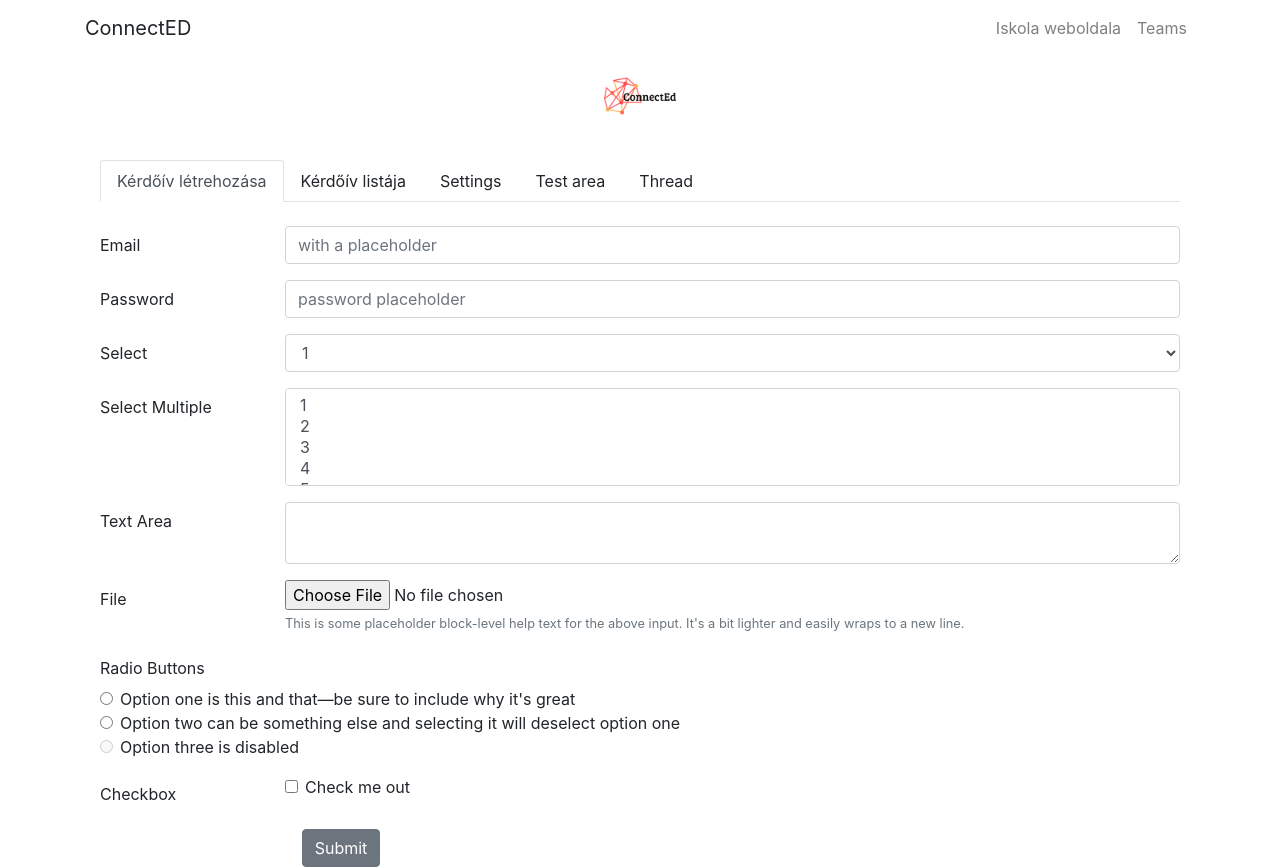
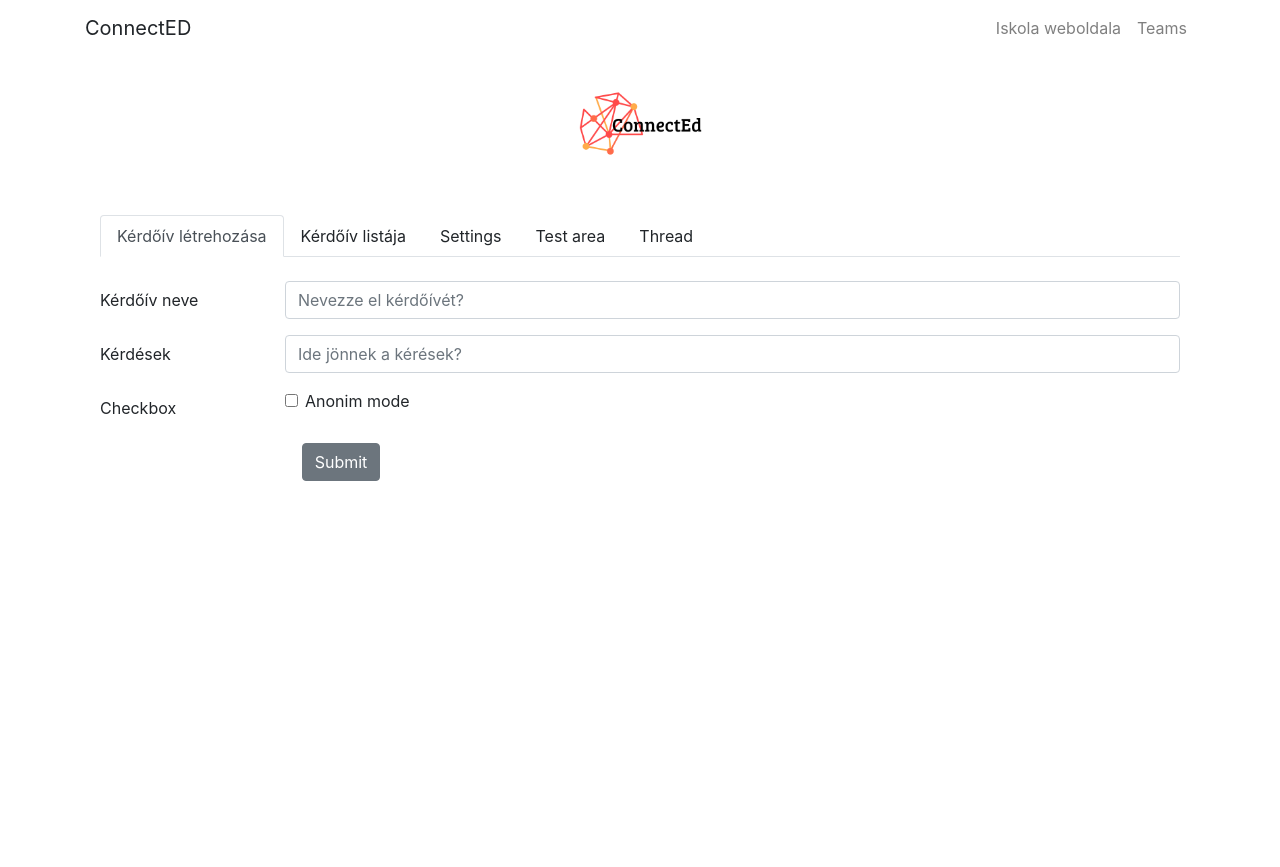
Before and after one commit to TothRudolf/Connect-ED, a React (Create React App) app: page / in a window 1280 px wide. After the commit the page ends 800 px from the top, so only its background shows below. Built offline with nearby package versions, Linux system fonts and the light colour scheme.

Commit message:
tanarkerdoivupdate

```diff
--- a/src/App.js
+++ b/src/App.js
@@ -110,7 +110,7 @@ class App extends React.Component {
         return (
             <div>
                 <Container tag="section" className="text-center mb-4">
-                    <img src="logo.png" alt="" width="80px" />
+                    <img src="logo.png" alt="" width="135px" />
                 </Container>
                 <Container>
                     <Row className="justify-content-sm-center">
--- a/src/Ujkerdoiv.js
+++ b/src/Ujkerdoiv.js
@@ -5,93 +5,33 @@ const Ujkerdoiv = (props) => {
   return (
     <Form>
       <FormGroup row>
-        <Label for="exampleEmail" sm={2}>Email</Label>
+        <Label for="exampleEmail" sm={2}>Kérdőív neve</Label>
         <Col sm={10}>
-          <Input type="email" name="email" id="exampleEmail" placeholder="with a placeholder" />
+          <Input type="text" name="text" id="exampleEmail" placeholder="Nevezze el kérdőívét?" />
         </Col>
       </FormGroup>
       <FormGroup row>
-        <Label for="examplePassword" sm={2}>Password</Label>
+        <Label for="examplePassword" sm={2}>Kérdések</Label>
         <Col sm={10}>
-          <Input type="password" name="password" id="examplePassword" placeholder="password placeholder" />
+          <Input type="text" name="tex2" id="examplePassword" placeholder="Ide jönnek a kérések?" />
         </Col>
       </FormGroup>
-      <FormGroup row>
-        <Label for="exampleSelect" sm={2}>Select</Label>
-        <Col sm={10}>
-          <Input type="select" name="select" id="exampleSelect">
-            <option>1</option>
-            <option>2</option>
-            <option>3</option>
-            <option>4</option>
-            <option>5</option>
-          </Input>
-        </Col>
-      </FormGroup>
-      <FormGroup row>
-        <Label for="exampleSelectMulti" sm={2}>Select Multiple</Label>
-        <Col sm={10}>
-          <Input type="select" name="selectMulti" id="exampleSelectMulti" multiple>
-            <option>1</option>
-            <option>2</option>
-            <option>3</option>
-            <option>4</option>
-            <option>5</option>
-          </Input>
-        </Col>
-      </FormGroup>
-      <FormGroup row>
-        <Label for="exampleText" sm={2}>Text Area</Label>
-        <Col sm={10}>
-          <Input type="textarea" name="text" id="exampleText" />
-        </Col>
-      </FormGroup>
-      <FormGroup row>
-        <Label for="exampleFile" sm={2}>File</Label>
-        <Col sm={10}>
-          <Input type="file" name="file" id="exampleFile" />
-          <FormText color="muted">
-            This is some placeholder block-level help text for the above input.
-            It's a bit lighter and easily wraps to a new line.
-          </FormText>
-        </Col>
-      </FormGroup>
-      <FormGroup tag="fieldset" row>
-        <legend className="col-form-label col-sm-2">Radio Buttons</legend>
-        <Col sm={10}>
-          <FormGroup check>
-            <Label check>
-              <Input type="radio" name="radio2" />{' '}
-              Option one is this and that—be sure to include why it's great
-            </Label>
-          </FormGroup>
-          <FormGroup check>
-            <Label check>
-              <Input type="radio" name="radio2" />{' '}
-              Option two can be something else and selecting it will deselect option one
-            </Label>
-          </FormGroup>
-          <FormGroup check disabled>
-            <Label check>
-              <Input type="radio" name="radio2" disabled />{' '}
-              Option three is disabled
-            </Label>
-          </FormGroup>
-        </Col>
-      </FormGroup>
+
+
+
       <FormGroup row>
         <Label for="checkbox2" sm={2}>Checkbox</Label>
         <Col sm={{ size: 10 }}>
           <FormGroup check>
             <Label check>
               <Input type="checkbox" id="checkbox2" />{' '}
-              Check me out
+              Anonim mode
             </Label>
           </FormGroup>
         </Col>
       </FormGroup>
       <FormGroup check row>
-        <Col sm={{ size: 10, offset: 2 }}>
+        <Col sm={{ size: 10, offset: 2}}>
           <Button>Submit</Button>
         </Col>
       </FormGroup>
```
